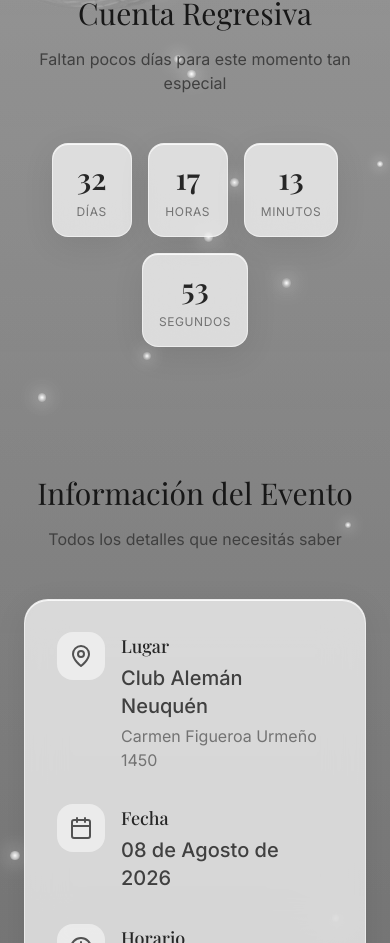
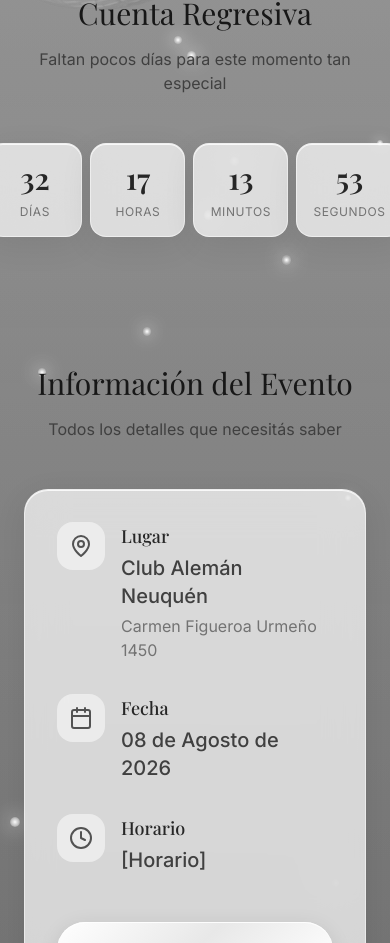
Before and after one commit to MauryBenavidez/xv-invitation-page, a React (Vite) app: page / in a window 390 px wide. Shown: the part 913-1856 px from the top of the page. Built offline with nearby package versions, Linux system fonts and the light colour scheme; a web font is replaced by a local one.

Commit message:
Tamaño del reloj arreglado

```diff
--- a/src/components/Countdown.tsx
+++ b/src/components/Countdown.tsx
@@ -56,11 +56,11 @@ export function Countdown({ targetDate }: CountdownProps) {
 
   return (
 
-    <div className="flex flex-wrap justify-center gap-4 md:gap-6">
+    <div className="flex items-center justify-center gap-2 sm:gap-5 md:gap-8">
 
       {timeUnits.map((unit) => (
         <div key={unit.label} className="group">
-          <div className="glass-card rounded-2xl p-4 md:p-6 min-w-[80px] md:min-w-[100px] relative overflow-hidden">
+          <div className="glass-card rounded-2xl p-4 md:p-6 min-w-[95px] md:min-w-[100px] relative overflow-hidden">
             <div className="absolute inset-0 shimmer-effect opacity-0 group-hover:opacity-100 transition-opacity duration-500" />
             <div className="relative z-10">
               <span className="block text-3xl md:text-5xl font-display font-semibold text-silver-800 text-center tabular-nums">
```
